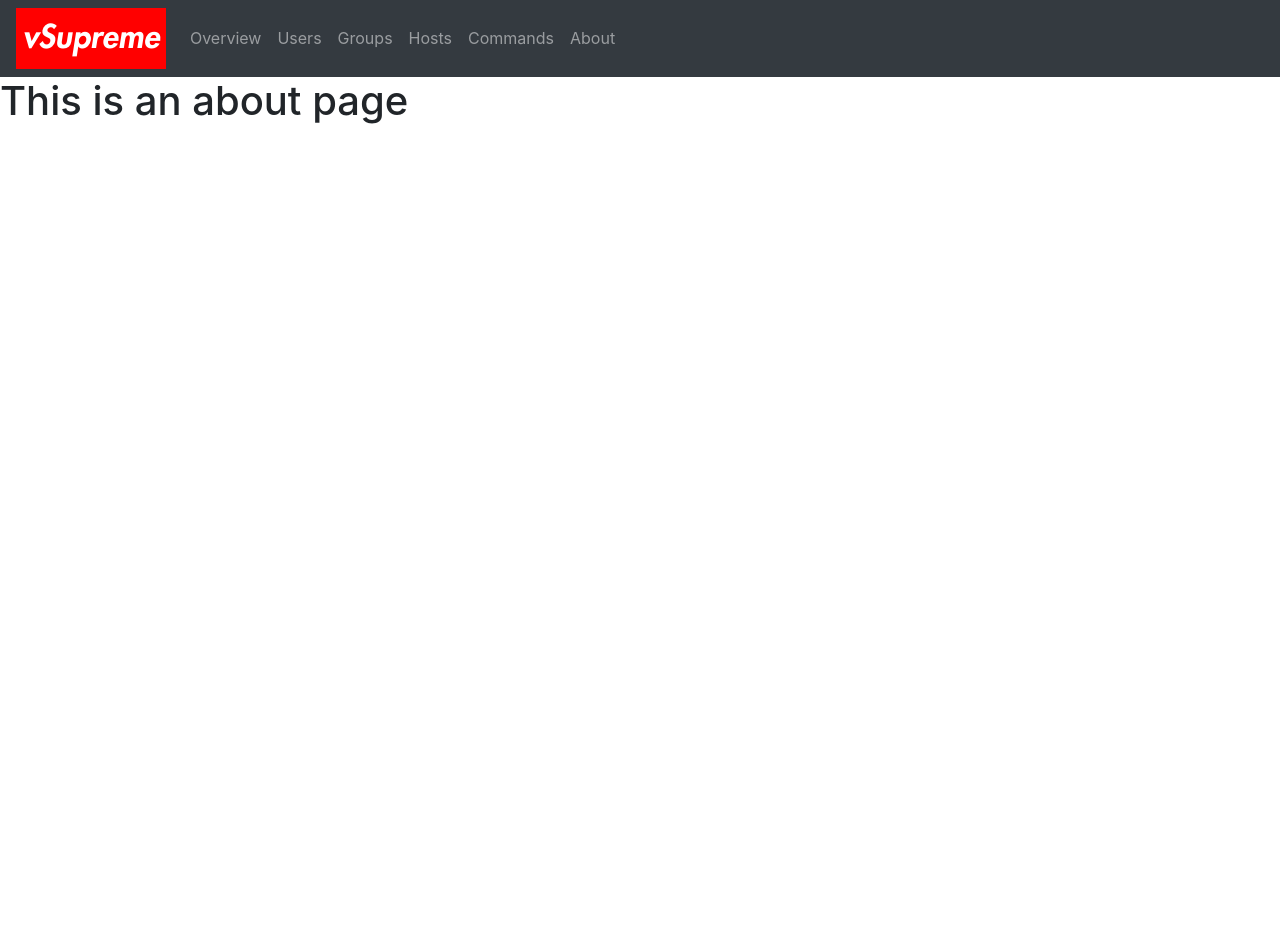
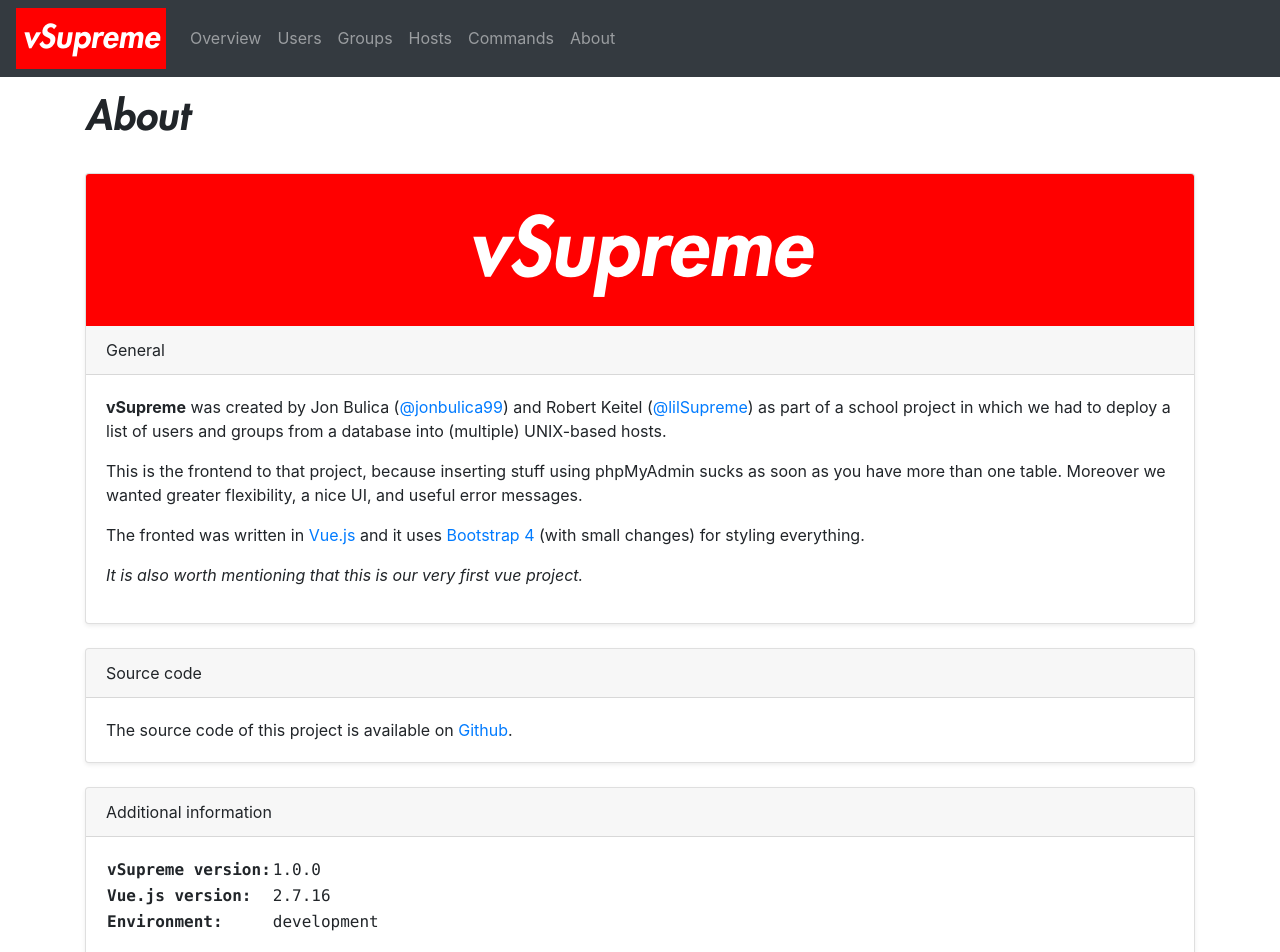
Before and after one commit to jonbulica99/Python_User-Management, a Vue app in the folder supreme/: page /about in a window 1280 px wide. Shown: the top 952 px of the page. Before the commit the page ends 800 px from the top, so only its background shows below. Built offline with nearby package versions, Linux system fonts and the light colour scheme; what vuejs-dialog would draw is missing.

Commit message:
added About.vue page

```diff
--- a/supreme/src/App.vue
+++ b/supreme/src/App.vue
@@ -40,6 +40,10 @@ export default {
     src: url("assets/FuturaStd-HeavyOblique.otf");
   }
 
+  h1, h2, h3, h4, h5, h6 {
+    font-family: 'vSupreme' !important;
+  }
+
   a.navbar-brand {
     font-family: vSupreme;
     background-color: red;
--- a/supreme/src/variables.js
+++ b/supreme/src/variables.js
@@ -1,4 +1,5 @@
 // variables.js
+export const PACKAGE = require('../package.json');
 
 export const routerOptions = [
     { path: '/', component: 'Overview' },
@@ -7,12 +8,14 @@ export const routerOptions = [
     { path: '/hosts', component: 'Hosts' },
     { path: '/commands', component: 'Commands' },
     { path: '/about', component: 'About' }
-]
+];
 
-export const API_BASE_URL = "http://localhost:8090/api/v1/"
+export const API_BASE_URL = "http://localhost:8090/api/v1/";
 export const Endpoints = {
     HOSTS: API_BASE_URL + "hosts/",
     USERS: API_BASE_URL + "users/",
     GROUPS: API_BASE_URL + "groups/",
     COMMANDS: API_BASE_URL + "cmd/",
-}
+};
+
+export const GITHUB = "https://github.com/";
--- a/supreme/src/views/About.vue
+++ b/supreme/src/views/About.vue
@@ -1,5 +1,129 @@
 <template>
-  <div class="about">
-    <h1>This is an about page</h1>
+  <div class="about container">
+    <h1>About</h1>
+    <br>
+    <div class="card shadow-sm fast-transition">
+      <div class="logo card-img-top">vSupreme</div>
+      <div class="card-header">General</div>
+      <div class="card-body">
+        <p>
+          <b>vSupreme</b> was created by {{ authors.jonbulica.name }}
+          (<a target="_blank" v-bind:href="github_url + authors.jonbulica.handle">@{{ authors.jonbulica.handle }}</a>)
+          and {{ authors.robertkeitel.name }}
+          (<a target="_blank" v-bind:href="github_url + authors.robertkeitel.handle">@{{ authors.robertkeitel.handle }}</a>)
+          as part of a school project in which we had to deploy a list of users and groups from a database into
+          (multiple) UNIX-based hosts.
+        </p>
+        <p>This is the frontend to that project, because inserting stuff using phpMyAdmin sucks as soon as you have more than
+        one table. Moreover we wanted greater flexibility, a nice UI, and useful error messages.</p>
+        <p>
+          The fronted was written in <a href="https://vuejs.org/" target="_blank">Vue.js</a>
+          and it uses <a href="https://getbootstrap.com/" target="_blank">Bootstrap 4</a> (with small changes) for styling
+          everything.
+        </p>
+        <p><i>It is also worth mentioning that this is our very first vue project.</i></p>
+      </div>
+    </div>
+    <br>
+    <div class="card shadow-sm fast-transition">
+    <div class="card-header">Source code</div>
+      <div class="card-body">
+        The source code of this project is available on
+        <a v-bind:href="github_url + authors.jonbulica.handle + '/Python_User-Management'" target="_blank">Github</a>.
+      </div>
+    </div>
+    <br>
+    <div class="card shadow-sm fast-transition">
+      <div class="card-header">Additional information</div>
+      <div class="card-body console-font">
+        <table>
+          <tbody>
+            <tr>
+              <th>vSupreme version:</th>
+              <td>{{ app_version }}</td>
+            </tr>
+            <tr>
+              <th>Vue.js version:</th>
+              <td>{{ vue_version }}</td>
+            </tr>
+            <tr>
+              <th>Environment:</th>
+              <td>{{ environment }}</td>
+            </tr>
+          </tbody>
+        </table>
+      </div>
+      <div class="card-footer">Thanks for using vSupreme!</div>
+    </div>
   </div>
 </template>
+
+<script>
+import Vue from "vue";
+import { PACKAGE, GITHUB } from "@/variables.js";
+
+export default {
+  name: "about",
+  data() {
+    return {
+      app_version: PACKAGE.version,
+      vue_version: Vue.version,
+      environment: process.env.NODE_ENV,
+      github_url: GITHUB,
+      authors: {
+        jonbulica: {
+          name: "Jon Bulica",
+          handle: "jonbulica99"
+        },
+        robertkeitel: {
+          name: "Robert Keitel",
+          handle: "lilSupreme"
+        }
+      }
+    };
+  }
+};
+</script>
+
+<style scoped>
+.logo {
+  display: flex;
+  color: #fff;
+  align-items: center;
+  justify-content: center;
+  font-family: vSupreme;
+  background-color: red;
+  font-size: 5rem;
+  padding: 1rem;
+}
+
+.fast-transition {
+  position: relative;
+  transition: all 0.3s ease-in-out;
+  box-shadow: 0 0 10px 0 rgba(0, 0, 0, 0.1);
+}
+
+.fast-transition::after {
+  content: '';
+  position: absolute;
+  z-index: -1;
+  width: 100%;
+  height: 100%;
+  opacity: 0;
+  border-radius: 5px;
+  box-shadow: 0 0 15px 0 rgba(0,0,0,0.2);
+  transition: opacity 0.3s ease-in-out;
+}
+
+.fast-transition:hover::after {
+  opacity: 1;
+}
+
+.console-font {
+  font-family: "Lucida Console", "Lucida Sans Typewriter", monaco, "Bitstream Vera Sans Mono", monospace;
+}
+
+.card-footer {
+  font-size: 12px;
+}
+</style>
```
Also changed, not shown: supreme/src/main.js (+9 -7 lines), 1 other file (tests, documents, lock files or other folders).
